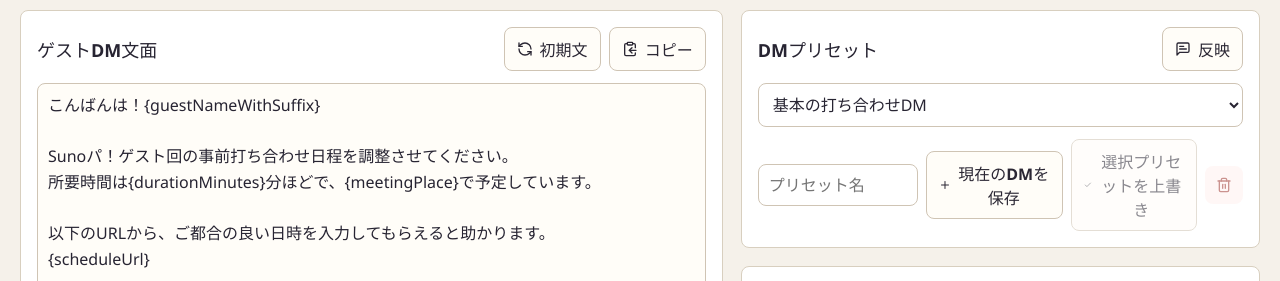
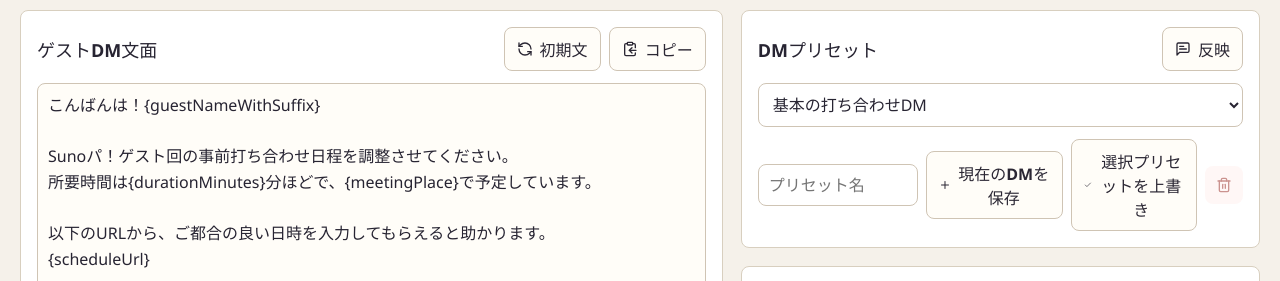
Before and after one commit to UmbrellaParade/Radio-Meeting-Scheduler, a React (Vite) app: page / in a window 1280 px wide. Shown: the part 1100-1381 px from the top of the page. Built offline with nearby package versions, Linux system fonts and the light colour scheme.

Commit message:
Allow overwriting default DM presets

```diff
--- a/src/main.jsx
+++ b/src/main.jsx
@@ -95,6 +95,8 @@ const DEFAULT_DM_PRESETS = [
     ].join("\n")
   }
 ];
+
+const DEFAULT_DM_PRESET_IDS = new Set(DEFAULT_DM_PRESETS.map((preset) => preset.id));
 
 const TEMPLATE_VARIABLES = [
   "{guestName}",
@@ -475,9 +477,15 @@ function HostApp() {
     const customBlocks = savedBlocks.filter((block) => !DEFAULT_TEMPLATE_BLOCK_IDS.has(block.id));
     return [...defaultBlocks, ...customBlocks];
   }, [data.templateBlocks]);
-  const dmPresets = useMemo(() => [...DEFAULT_DM_PRESETS, ...(data.dmPresets || [])], [data.dmPresets]);
+  const dmPresets = useMemo(() => {
+    const savedPresets = data.dmPresets || [];
+    const savedById = new Map(savedPresets.map((preset) => [preset.id, preset]));
+    const defaultPresets = DEFAULT_DM_PRESETS.map((preset) => ({ ...preset, ...savedById.get(preset.id) }));
+    const customPresets = savedPresets.filter((preset) => !DEFAULT_DM_PRESET_IDS.has(preset.id));
+    return [...defaultPresets, ...customPresets];
+  }, [data.dmPresets]);
   const selectedPreset = dmPresets.find((preset) => preset.id === selectedPresetId) ?? dmPresets[0];
-  const selectedCustomPreset = (data.dmPresets || []).find((preset) => preset.id === selectedPresetId);
+  const selectedSavedPreset = (data.dmPresets || []).find((preset) => preset.id === selectedPresetId);
 
   const memoText = useMemo(
     () =>
@@ -636,7 +644,8 @@ function HostApp() {
   const saveDmPreset = () => {
     const body = String(data.guestDmDraft || "").trim();
     if (!body) return;
-    const name = newPresetName.trim() || `DMプリセット ${(data.dmPresets || []).length + 1}`;
+    const customPresetCount = (data.dmPresets || []).filter((preset) => !DEFAULT_DM_PRESET_IDS.has(preset.id)).length;
+    const name = newPresetName.trim() || `DMプリセット ${customPresetCount + 1}`;
     const preset = {
       id: newId("dm"),
       name,
@@ -648,21 +657,26 @@ function HostApp() {
   };
 
   const overwriteDmPreset = () => {
-    if (!selectedCustomPreset) return;
+    if (!selectedPreset) return;
+    const savedPresets = data.dmPresets || [];
+    const nextPreset = {
+      id: selectedPreset.id,
+      name: newPresetName.trim() || selectedPreset.name,
+      body: data.guestDmDraft
+    };
+    const exists = savedPresets.some((preset) => preset.id === selectedPreset.id);
     update({
-      dmPresets: (data.dmPresets || []).map((preset) =>
-        preset.id === selectedCustomPreset.id
-          ? { ...preset, name: newPresetName.trim() || preset.name, body: data.guestDmDraft }
-          : preset
-      )
+      dmPresets: exists
+        ? savedPresets.map((preset) => (preset.id === selectedPreset.id ? nextPreset : preset))
+        : [nextPreset, ...savedPresets]
     });
     setNewPresetName("");
   };
 
   const removeDmPreset = () => {
-    if (!selectedCustomPreset) return;
-    update({ dmPresets: (data.dmPresets || []).filter((preset) => preset.id !== selectedCustomPreset.id) });
-    setSelectedPresetId("basic");
+    if (!selectedSavedPreset) return;
+    update({ dmPresets: (data.dmPresets || []).filter((preset) => preset.id !== selectedSavedPreset.id) });
+    if (!DEFAULT_DM_PRESET_IDS.has(selectedSavedPreset.id)) setSelectedPresetId("basic");
   };
 
   const exportJson = () => {
@@ -864,10 +878,16 @@ function HostApp() {
               <button className="secondary" onClick={saveDmPreset}>
                 <Plus size={16} />現在のDMを保存
               </button>
-              <button className="secondary" onClick={overwriteDmPreset} disabled={!selectedCustomPreset}>
+              <button className="secondary" onClick={overwriteDmPreset} disabled={!selectedPreset}>
                 <Check size={16} />選択プリセットを上書き
               </button>
-              <button className="icon-danger" onClick={removeDmPreset} disabled={!selectedCustomPreset} aria-label="DMプリセットを削除">
+              <button
+                className="icon-danger"
+                onClick={removeDmPreset}
+                disabled={!selectedSavedPreset}
+                aria-label={DEFAULT_DM_PRESET_IDS.has(selectedPresetId) ? "DMプリセットを初期状態に戻す" : "DMプリセットを削除"}
+                title={DEFAULT_DM_PRESET_IDS.has(selectedPresetId) ? "初期状態に戻す" : "削除"}
+              >
                 <Trash2 size={16} />
               </button>
             </div>
```
